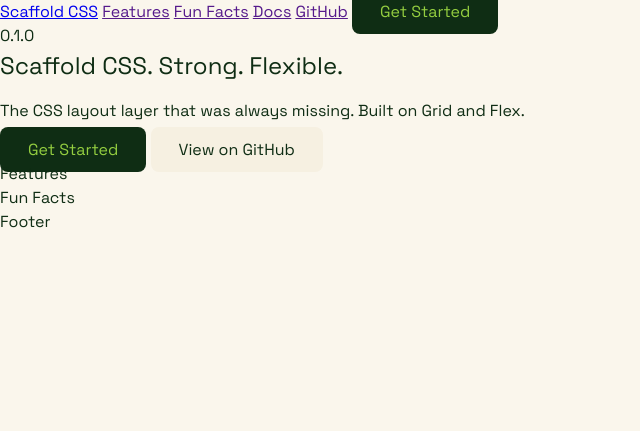
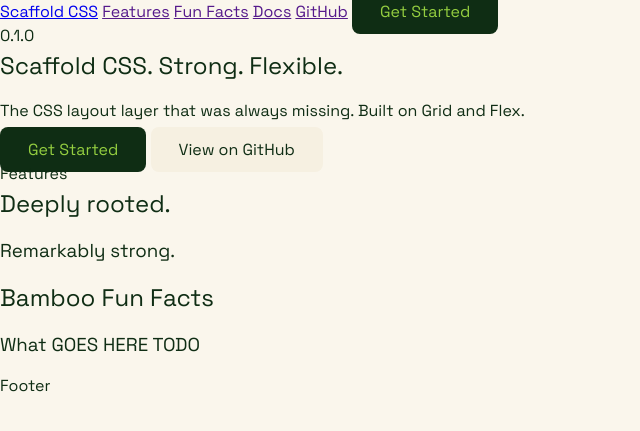
Before and after one commit to naher94/scaffoldcss, a Jekyll site: the page built from index.html, in a window 1280 px wide. Shown: the top 431 px of the page, without its empty margins (0-640 px from the left). Built offline with Jekyll 4.4.1, drawn with Linux system fonts in a browser that asks for light colours.

Commit message:
Update index.html

```diff
--- a/index.html
+++ b/index.html
@@ -14,10 +14,19 @@
   <a href="{{site.github}}" class="button button-secondary">View on GitHub</a>
 </section>
 
-<section>
+<section class="scaffold-grid">
   Features
+  <div class="section-header">
+    <h2>Deeply rooted.</h2>
+    <h3>Remarkably strong.</h3>
+  </div>
+  <!-- TODO for loop for the features list -->
 </section>
 
-<section>
-  Fun Facts
+<section class="scaffold-grid">
+  <div class="section-header">
+    <h2>Bamboo Fun Facts</h2>
+    <h3>What GOES HERE TODO</h3>
+  </div>
+  <!-- TODO for loop for the features list -->
 </section>
```
